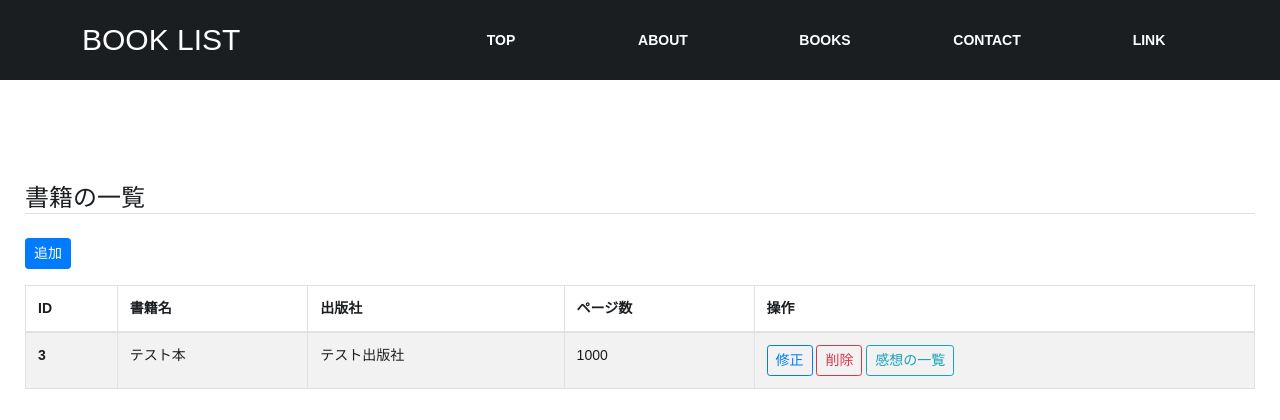
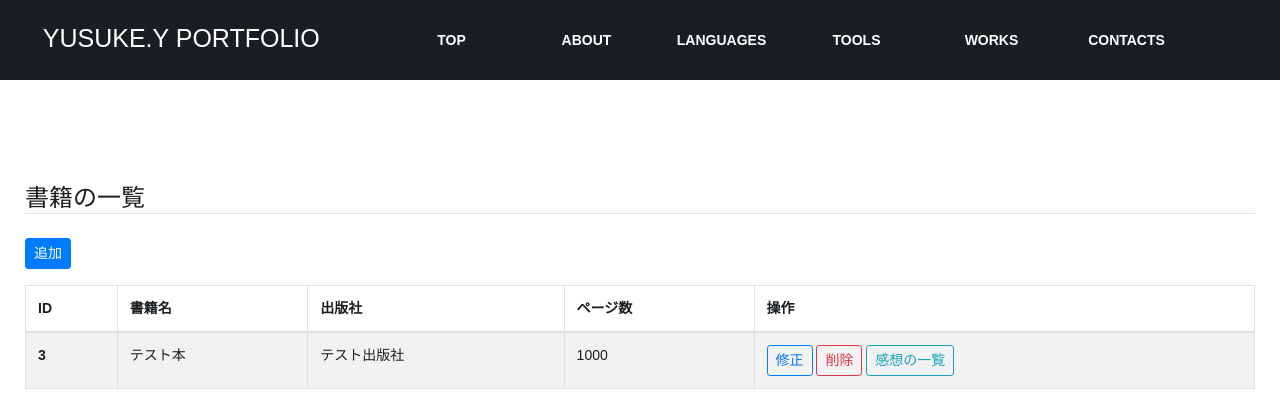
Before and after one commit to yusukeyama/inner-format, a Django app: page /sail/book/ in a window 1280 px wide. Shown: the top 420 px of the page. Run offline with Django 3.2, Linux system fonts and the light colour scheme; data comes from the database, SQL or seed files in the repository; some libraries are stand-ins or nearby versions.

Commit message:
UPADTE change header and site

```diff
--- a/mysite/sail/static/sail/css/style.css
+++ b/mysite/sail/static/sail/css/style.css
@@ -83,13 +83,13 @@ a:hover {
     display: flex;
     flex-basis: 280px;
     align-items: center;
-    margin: 0 5% 0 0;
+    margin: 0 2% 0 0;
     padding: 23px 0 25px;
 }
 
 .header-title {
-    margin: 0 0 0 42px;
-    font-size: 30px;
+    margin: 0 0 0 1%;
+    font-size: 25px;
     font-weight: 400;
     color: #ffffff;
 }
--- a/mysite/sail/templates/sail/base.html
+++ b/mysite/sail/templates/sail/base.html
@@ -7,23 +7,24 @@
 <link rel="stylesheet" href="{% static 'sail/css/bootstrap.min.css' %}">
 <link rel="stylesheet" href="{% static 'sail/css/style.css' %}">
 {% block extra_css %}{% endblock %}
-<title>{% block title %}My books{% endblock %}</title>
+<title>{% block title %}YUSUKE.Y PORTFOLIO{% endblock %}</title>
 </head>
 <body>
   <header class="header-outer">
     <div class="header-inner">
       <div class="header-content">
         <div class="header-left">
-          <div class="header-title">BOOK LIST</div>
+          <div class="header-title">YUSUKE.Y PORTFOLIO</div>
         </div>
         <div class="header-menu">
           <nav class="header-navi">
             <ul class="header-navi-list">
               <li class="header-navi-item" data-id="index"><a href="#">TOP</a></li>
               <li class="header-navi-item" data-id="menu2"><a href="#">ABOUT</a></li>
-              <li class="header-navi-item" data-id="menu3"><a href="#">BOOKS</a></li>
-              <li class="header-navi-item" data-id="menu4"><a href="#">CONTACT</a>></li>
-              <li class="header-navi-item" data-id="menu5"><a href="#">LINK</a></li>
+              <li class="header-navi-item" data-id="menu3"><a href="#">LANGUAGES</a></li>
+              <li class="header-navi-item" data-id="menu4"><a href="#">TOOLS</a></li>
+              <li class="header-navi-item" data-id="menu5"><a href="#">WORKS</a></li>
+              <li class="header-navi-item" data-id="menu5"><a href="#">CONTACTS</a></li>
             </ul>
           </nav>
         </div>
--- a/mysite/sail/templates/sail/index.html
+++ b/mysite/sail/templates/sail/index.html
@@ -1,6 +1,4 @@
 {% extends "sail/base.html" %}
-
-{% block title %}BookLists{% endblock title %}
 
 {% block content %}
     <h4 class="mt-4 border-bottom">本のリスト</h4>
```
